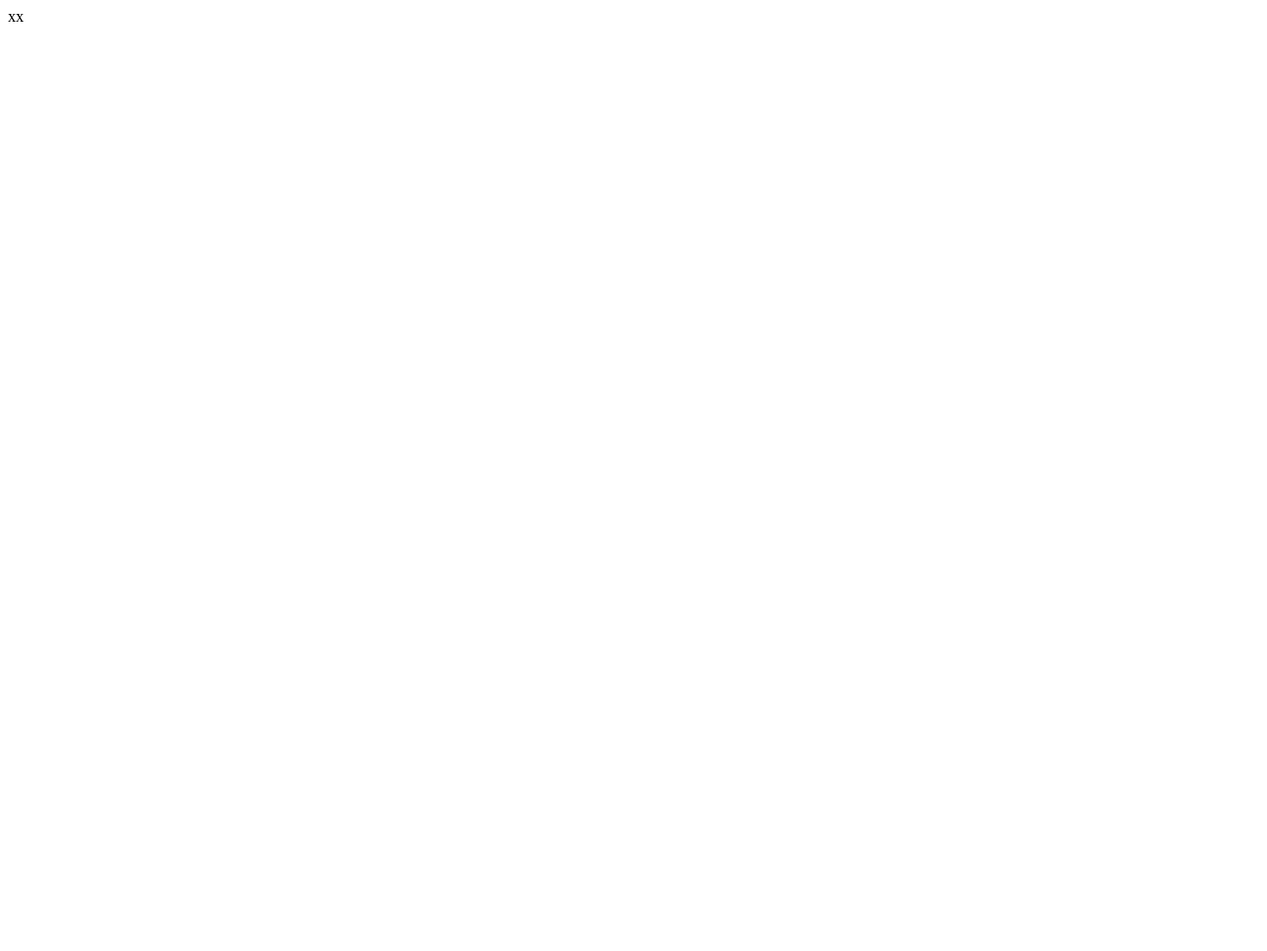
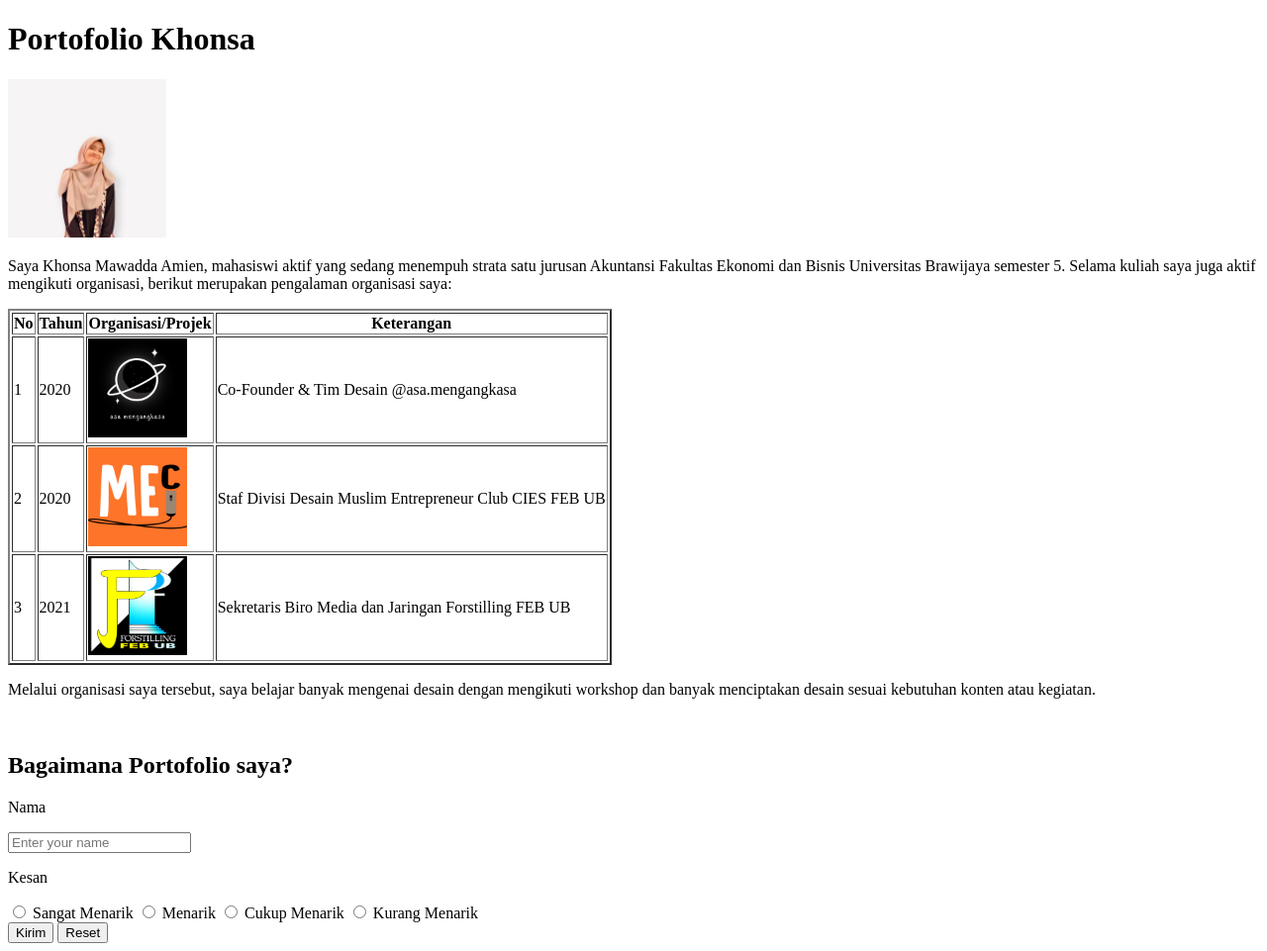
Before and after one commit to KhonsaMawadda/web-basic-seal, a plain HTML site: page portofolio.html in a window 1280 px wide. Shown: the whole page at 99% size. Before the commit the page ends 800 px from the top, so only its background shows below. Drawn offline with Linux system fonts and the light colour scheme.

Commit message:
menambahkan portofolio

```diff
--- a/portofolio.html
+++ b/portofolio.html
@@ -1 +1,59 @@
-xx
+<!DOCTYPE html>
+<html lang="en">
+<head>
+    <meta charset="UTF-8">
+    <meta http-equiv="X-UA-Compatible" content="IE=edge">
+    <meta name="viewport" content="width=device-width, initial-scale=1.0">
+    <title>Portofolio</title>
+</head>
+<body>
+    <h1>Portofolio Khonsa</h1>
+    <img src="khonsa.jpg" alt="khonsa" width="160" height="160">
+    <p>Saya Khonsa Mawadda Amien, mahasiswi aktif yang sedang menempuh strata satu jurusan Akuntansi Fakultas Ekonomi dan Bisnis Universitas Brawijaya semester 5. Selama kuliah saya juga aktif mengikuti organisasi, berikut merupakan pengalaman organisasi saya:</p>
+    <table border="2">
+        <tr>
+            <th>No</th>
+            <th>Tahun</th>
+            <th>Organisasi/Projek</th>
+            <th>Keterangan</th>
+        </tr>
+        <tr>
+            <td>1</td>
+            <td>2020</td>
+            <td><img src="ASA.jpg" alt="ASA" width="100" height="100"</td>
+            <td>Co-Founder & Tim Desain @asa.mengangkasa</td>
+        </tr>
+        <tr>
+            <td>2</td>
+            <td>2020</td>
+            <td><img src="MEC.jpg" alt="MEC" width="100" height="100"</td>
+            <td>Staf Divisi Desain Muslim Entrepreneur Club CIES FEB UB</td>
+        </tr>
+        <tr>
+            <td>3</td>
+            <td>2021</td>
+            <td><img src="FORSTILLING.jpg" alt="FORSTILLING" width="100" height="100"</td>
+            <td>Sekretaris Biro Media dan Jaringan Forstilling FEB UB</td>
+        </tr>
+        </table>
+        <p>Melalui organisasi saya tersebut, saya belajar banyak mengenai desain dengan mengikuti workshop dan banyak menciptakan desain sesuai kebutuhan konten atau kegiatan. </p>
+        <br>
+        <h2>Bagaimana Portofolio saya?</h2>
+        <form>
+            <p>Nama</p>
+            <input type="text" name="nama" placeholder="Enter your name">
+            <p>Kesan</p>
+            <input type="radio" name="kesan" id="Sangat Menarik">
+            <label for="Sangat Menarik">Sangat Menarik</label>
+            <input type="radio" name="kesan" id="Menarik">
+            <label for="Menarik">Menarik</label>
+            <input type="radio" name="kesan" id="Cukup Menarik">
+            <label for="Cukup Menarik">Cukup Menarik</label>
+            <input type="radio" name="kesan" id="Kurang Menarik">
+            <label for="Kurang Menarik">Kurang Menarik</label>
+            <div>
+            <input type="submit" value="Kirim">
+            <input type="reset" value="Reset">
+
+    </body>
+</html>
```
Also changed, not shown: Biodata Khonsa Mawadda.html (+2 -1 lines), ASA.jpg (added), FORSTILLING.jpg (added), MEC.jpg (added).
